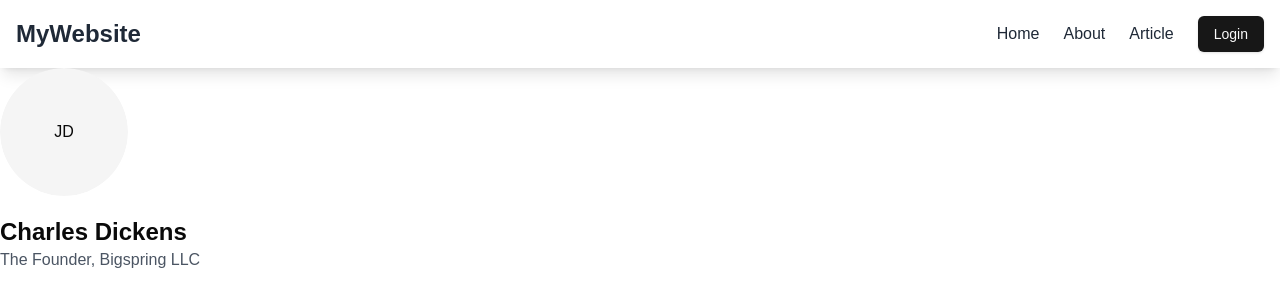
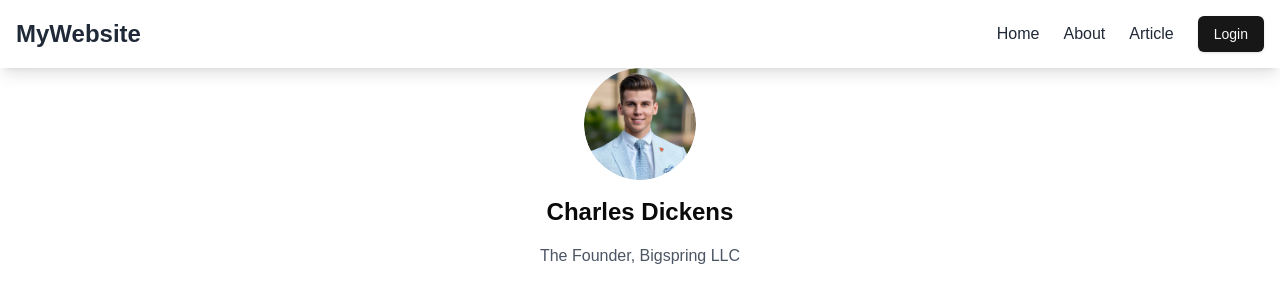
Before and after one commit to touseefhus/nextauth, a Next.js app: page /pages/about/founder in a window 1280 px wide. Shown: the top 306 px of the page. Built offline with nearby package versions, Linux system fonts and the light colour scheme.

Commit message:
fixed Avatar image issue

```diff
--- a/src/app/pages/about/founder/page.tsx
+++ b/src/app/pages/about/founder/page.tsx
@@ -1,21 +1,55 @@
+// import React from 'react';
+// import { Avatar, AvatarFallback } from "@/components/ui/avatar";
+// import Image from 'next/image';
+
+// const Founder = () => {
+//   return (
+//     <div className="about-section">
+//       <div className="team-member flex items-center space-x-4">
+//         <Avatar className="w-32 h-32 relative overflow-hidden">
+
+//           <Image
+//             src="/assets/avatar.jpg"
+//             alt="Charles Dickens"
+//             layout="fill"
+//             objectFit="cover"
+//             className="rounded-full"
+//           />
+//           <AvatarFallback>CD</AvatarFallback>
+//         </Avatar>
+//       </div>
+//       <h2 className='mt-5 font-bold text-2xl'>Charles Dickens</h2>
+//       <p className='text-gray-600'>The Founder, Bigspring LLC</p>
+//     </div>
+//   );
+// };
+
+// export default Founder;
+
+
+
 import React from 'react';
-import { Avatar, AvatarImage, AvatarFallback } from "@/components/ui/avatar";
+import { Avatar, AvatarFallback } from "@/components/ui/avatar";
 import Image from 'next/image';
 
 const Founder = () => {
   return (
-    <div className="about-section">
-      <div className="team-member flex items-center space-x-4">
-        <Avatar className="w-32 h-32">
-          <AvatarImage  className='ml-11'>
-            {/* Image path relative to the /public directory */}
-            <Image src="/assets/avatar.jpg" alt="John Doe" width={128} height={128} />
-          </AvatarImage>
-          <AvatarFallback>JD</AvatarFallback>
+    <div className="about-section flex flex-col items-center justify-center">
+      <div className="team-member flex flex-col items-center space-y-4">
+        <Avatar className="w-28 h-28 relative overflow-hidden">
+          {/* Use Image directly and ensure src is correct */}
+          <Image
+            src="/assets/avatar.jpg"
+            alt="Charles Dickens"
+            layout="fill"
+            objectFit="cover"
+            className="rounded-full"
+          />
+          <AvatarFallback>CD</AvatarFallback>
         </Avatar>
+        <h2 className="mt-5 font-bold text-2xl text-center">Charles Dickens</h2>
+        <p className="text-gray-600 text-center">The Founder, Bigspring LLC</p>
       </div>
-      <h2 className='mt-5 font-bold text-2xl'>Charles Dickens</h2>
-      <p className='text-gray-600'>The Founder, Bigspring LLC</p>
     </div>
   );
 };
```
